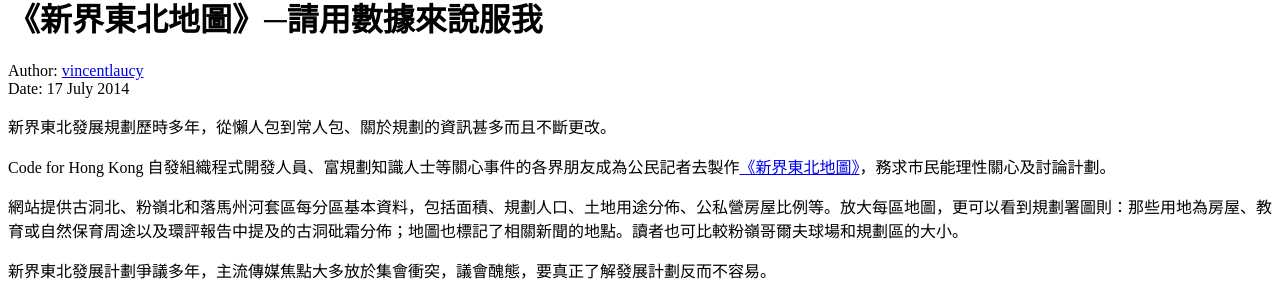
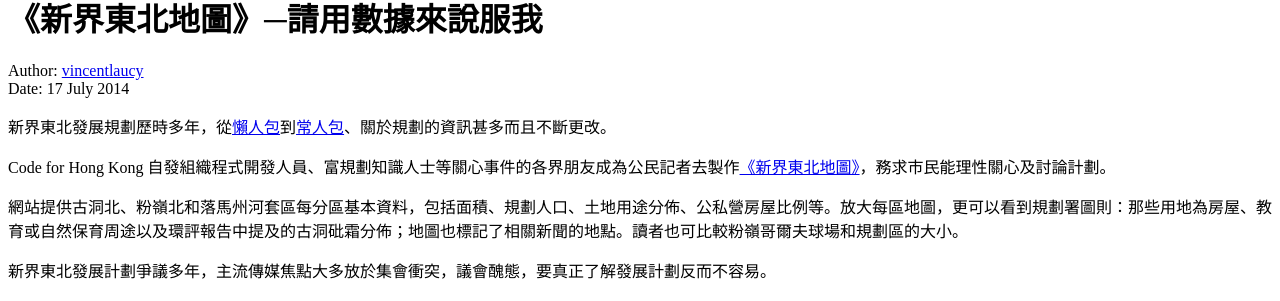
Before and after one commit to code4hk/code4hk.github.io, a Jekyll site: the page built from _posts/2014-07-17-northeastmap.md, in a window 1280 px wide. Shown: the part 123-424 px from the top of the page. Built offline with Jekyll 4.4.1, drawn with Linux system fonts in a browser that asks for light colours; Markdown is read by kramdown in place of the engine named in the settings; comment, search, counter and statistics services are not loaded; part of the change alters nothing that is shown.

```diff
--- a/_posts/2014-07-17-northeastmap.md
+++ b/_posts/2014-07-17-northeastmap.md
@@ -8,7 +8,7 @@ tagline:
 tags : [code4hk, nent, land]
 ---
 
-新界東北發展規劃歷時多年，從懶人包到常人包、關於規劃的資訊甚多而且不斷更改。
+新界東北發展規劃歷時多年，從[懶人包](http://thehousenews.com/NT-northeast/%E5%8F%8D%E6%9D%B1%E5%8C%97%E6%87%B6%E4%BA%BA%E5%8C%85-%E8%A6%81%E6%B1%82%E6%94%BF%E5%BA%9C%E7%AB%8B%E5%8D%B3%E6%92%A4%E5%9B%9E%E6%96%B0%E7%95%8C%E6%9D%B1%E5%8C%97%E7%99%BC%E5%B1%95%E8%A8%88%E5%8A%83%E7%9A%84%E5%8D%81%E5%80%8B%E7%90%86%E7%94%B1/)到[常人包](http://thehousenews.com/NT-northeast/%E5%8F%8D%E6%93%8A%E5%9C%9F%E7%9B%9F%E6%87%B6%E4%BA%BA%E5%8C%85-%E7%99%BC%E5%B1%95%E5%B1%80-%E6%96%B0%E7%95%8C%E6%9D%B1%E5%8C%97%E5%B8%B8%E4%BA%BA%E5%8C%85-%E5%85%A8%E6%96%87/)、關於規劃的資訊甚多而且不斷更改。
 
 Code for Hong Kong 自發組織程式開發人員、富規劃知識人士等關心事件的各界朋友成為公民記者去製作[《新界東北地圖》](http://northeast.code4.hk)，務求市民能理性關心及討論計劃。
 
```
